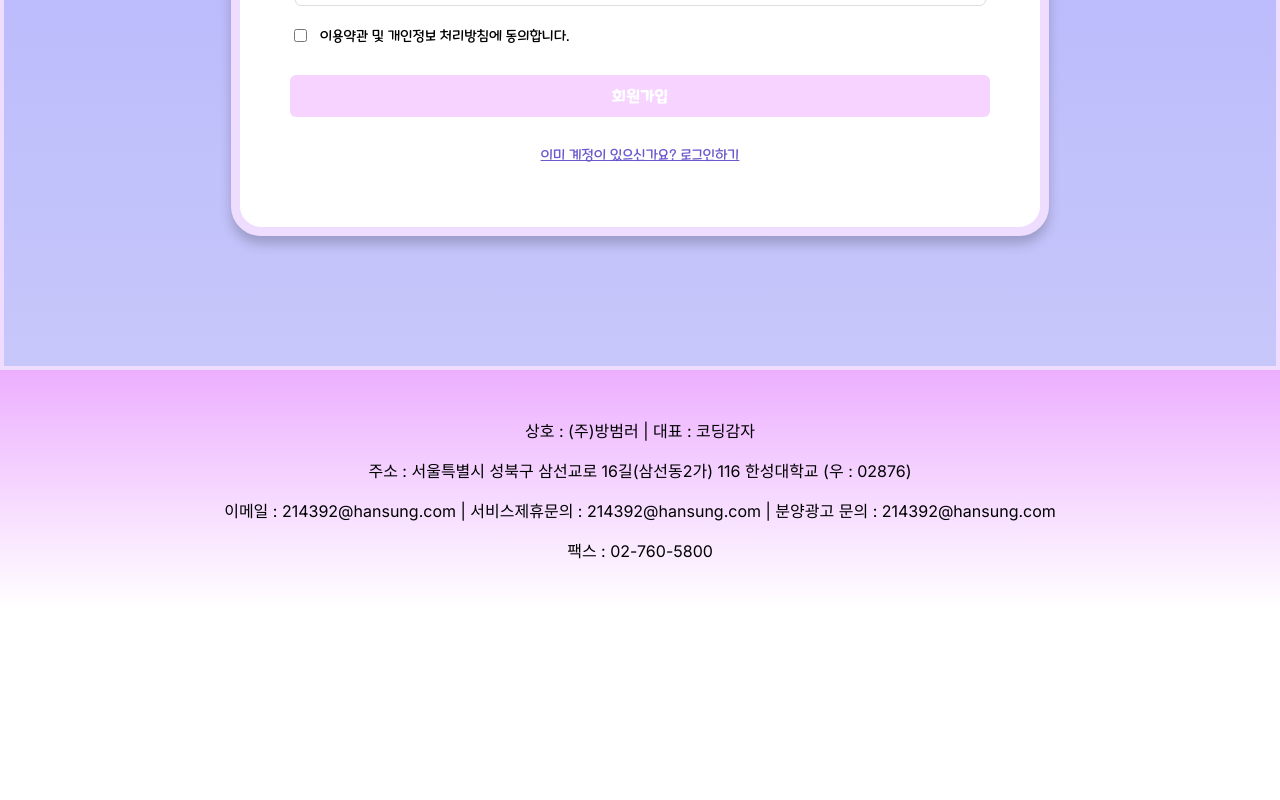
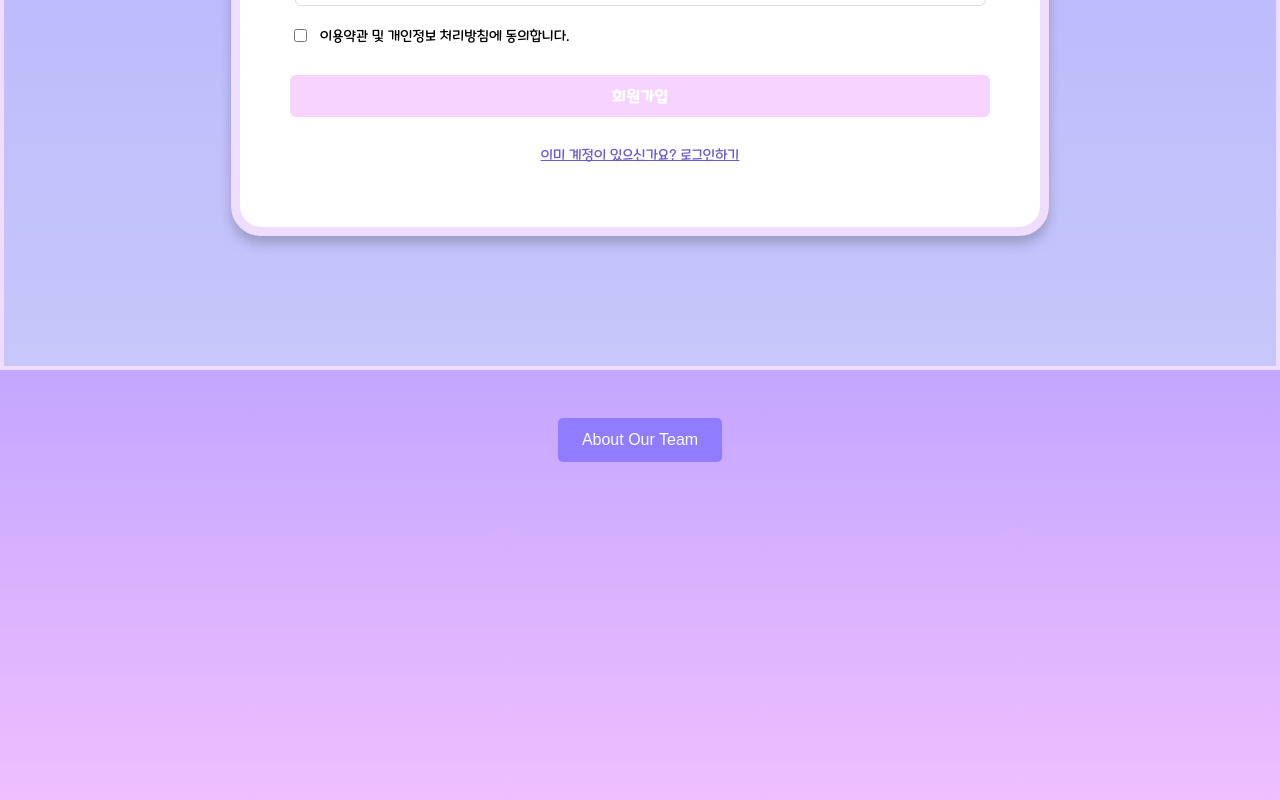
Before and after one commit to Bangbumler/front_end, a React (Create React App) app: page /signup in a window 1280 px wide. Shown: the part 488-1288 px from the top of the page. Before the commit the page ends 1098 px from the top, so only its background shows below. Built offline with nearby package versions, Linux system fonts and the light colour scheme; a web font is replaced by a local one.

Commit message:
footer수정

```diff
--- a/src/App.js
+++ b/src/App.js
@@ -2,7 +2,7 @@ import React, { useState } from "react";
 import { Routes, Route, useLocation } from "react-router-dom";
 import Navbar from "./components/Navbar";
 import Footer from "./components/Footer";
-import Home from "./pages/home";
+
 import MyPage from "./pages/mypage";
 import MapLayout from "./pages/map/MapLayout";
 import CommunityMain from "./pages/community/CommunityMain";
--- a/src/Main/FirstPage.jsx
+++ b/src/Main/FirstPage.jsx
@@ -2,6 +2,7 @@
 import React from 'react';
 import styled from 'styled-components';
 import { Helmet } from 'react-helmet';
+import { useNavigate } from 'react-router-dom'; // useNavigate 훅 임포트
 import houseImg from '../assets/images/house.png';
 
 const PageContainer = styled.div`
@@ -83,8 +84,10 @@ const ImageSection = styled.div`
 `;
 
 const FirstPage = () => {
+    const navigate = useNavigate(); // useNavigate 훅 호출
+
     const handleLoginClick = () => {
-        console.log("button clikced");
+        navigate('/login'); // login 경로로 이동
     };
 
     return (
--- a/src/Main/Main.jsx
+++ b/src/Main/Main.jsx
@@ -2,7 +2,7 @@ import React, { useEffect, useRef, useState } from 'react';
 import { useNavigate } from 'react-router-dom';
 import FirstPage from './FirstPage';
 import SecondPage from './SecondPage';
-import ThirdPage from './ThirdPage';
+
 function Main() {
     const outerDivRef = useRef(null);
     const [currentPage, setCurrentPage] = useState(1);
--- a/src/Main/ThirdPage.jsx
+++ /dev/null
@@ -1,21 +0,0 @@
-import React from "react";
-import styled from "styled-components";
-
-const PageContainer = styled.div`
-    height: 100vh;
-    background: linear-gradient(180deg, #C19DFF 0%, #F7C3FF 100%);
-    display: flex;
-    justify-content: center;
-    align-items: center;
-    color: white;
-    position: relative;
-`;
-
-const ThirdPage = () => {
-    return (
-        <PageContainer>
-        </PageContainer>
-    );
-};
-
-export default ThirdPage;
--- a/src/components/Footer.jsx
+++ b/src/components/Footer.jsx
@@ -1,23 +1,85 @@
-import React from 'react';
+import React, { useState } from 'react';
+import styled from 'styled-components';
+
+const FooterWrapper = styled.div`
+  background: linear-gradient(to bottom, #C3A6FF, #F7C3FF); /* SecondPage와 자연스럽게 연결 */
+  padding: 2rem 0;
+`;
+
+const FooterContainer = styled.footer`
+  background: #ffffff;
+  color: black;
+  padding: 2rem 1rem;
+  text-align: center;
+  font-family: 'Inter', sans-serif;
+  margin: 0 auto;
+  max-width: 800px;
+  border-radius: 10px;
+  box-shadow: 0 4px 8px rgba(0, 0, 0, 0.1);
+  opacity: 0; /* 기본 상태: 투명 */
+  transform: translateY(-30px); /* 기본 상태: 살짝 위 */
+  transition: opacity 0.5s ease, transform 0.5s ease; /* 부드러운 전환 */
+
+  ${({ isVisible }) =>
+    isVisible &&
+    `
+    opacity: 1; /* 보이게 */
+    transform: translateY(0); /* 제자리로 */
+  `}
+`;
+
+const ButtonContainer = styled.div`
+  text-align: center;
+  margin-top: 1rem;
+
+  button {
+    padding: 0.8rem 1.5rem;
+    background-color: rgba(130, 113, 255, 0.8); /* 약간 투명 */
+    color: white;
+    border: none;
+    border-radius: 5px;
+    font-size: 1rem;
+    cursor: pointer;
+    transition: all 0.3s ease;
+
+    &:hover {
+      background-color: rgba(109, 97, 229, 0.9);
+      transform: scale(1.05); /* 살짝 커짐 */
+    }
+  }
+`;
+
+const FooterContent = styled.div`
+  margin-top: 1rem;
+`;
 
 function Footer() {
+  const [isExpanded, setIsExpanded] = useState(false);
+
+  const toggleFooter = () => {
+    setIsExpanded(!isExpanded);
+  };
+
   return (
-    <footer style={footerStyle}>
-      <p>상호 : (주)방범러  |  대표 : 코딩감자 </p>
-      <p>주소 : 서울특별시 성북구 삼선교로 16길(삼선동2가) 116 한성대학교 (우 : 02876)</p>
-
-      <p>이메일 : 214392@hansung.com |  서비스제휴문의 : 214392@hansung.com |  분양광고 문의 : 214392@hansung.com</p>
-      <p>팩스 : 02-760-5800</p>
-    </footer>
+    <FooterWrapper>
+      <ButtonContainer>
+        <button onClick={toggleFooter}>
+          {isExpanded ? 'Hide About Our Team' : 'About Our Team'}
+        </button>
+      </ButtonContainer>
+      <FooterContainer isVisible={isExpanded}>
+        <FooterContent>
+          <p>안녕하세요! 저희는 “방범러” 팀입니다.</p>
+          <p>저희가 이 원룸 추천 서비스를 시작하게 된 계기는,</p>
+          <p>1인 가구가 점점 늘어나는 시대에 안전과 편리함이 무엇보다 중요해지고 있다는 점을 느꼈기 때문입니다.</p>
+          <p>기존의 원룸 서비스는 단순히 방을 보여주는 데 그쳤지만,</p>
+          <p>저희는 더 나아가 안전지역, 대중교통 접근성, 편의시설까지 모두 포함해 여러분이 안전하고 편리한 생활을 누릴 수 있는 원룸 서비스를 만들게 되었습니다.</p>
+          <p>저희 서비스가 집을 구하는 모든 분들에게 더 나은 선택과 안심을 드릴 수 있기를 진심으로 바랍니다.</p>
+          <p>앞으로도 여러분의 편안한 일상에 도움이 되는 서비스가 되도록 최선을 다하겠습니다. 감사합니다! 😊</p>
+        </FooterContent>
+      </FooterContainer>
+    </FooterWrapper>
   );
 }
 
-const footerStyle = {
-  background: 'linear-gradient(to bottom, #ECAFFF, #FFFFFF)',
-  color: 'black',
-  padding: '2rem 1rem',
-  textAlign: 'center',
-  fontFamily: 'Inter, sans-serif',
-};
-
 export default Footer;
```
Also changed, not shown: src/Main/MainStyle.jsx (deleted).
